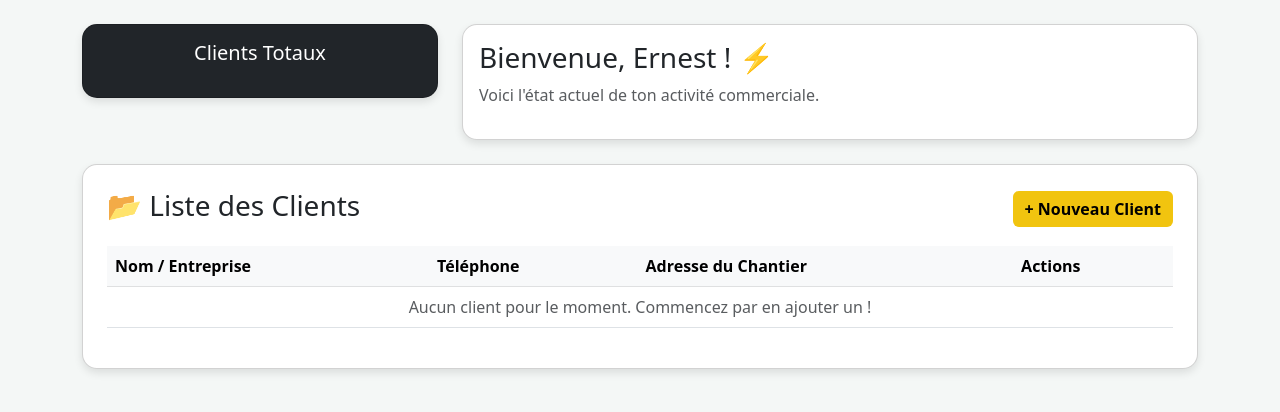
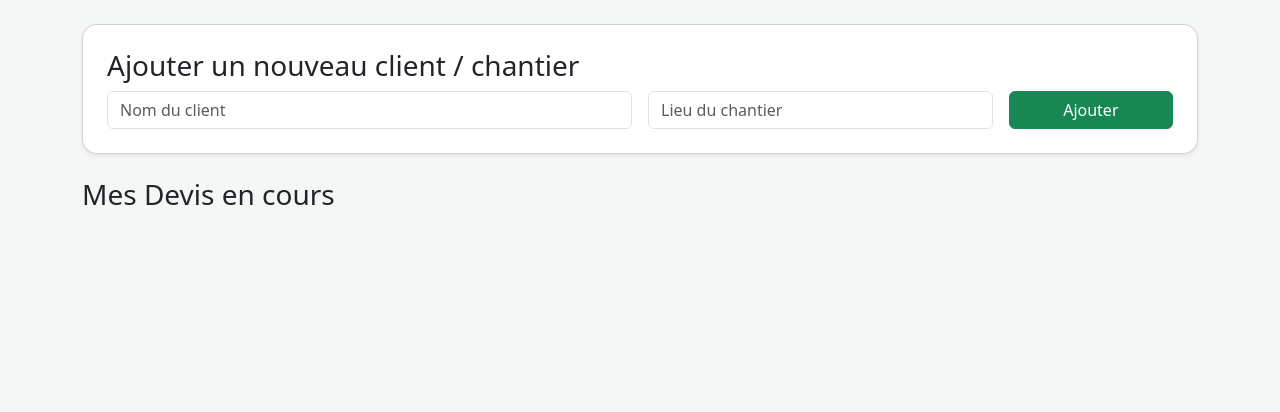
Before and after one commit to ernestcoulibaly721/ElecPro_Saas, a Flask app: template templates/index.html in a window 1280 px wide. Shown: the part 60-472 px from the top of the page. Run offline with Flask 3, Linux system fonts and the light colour scheme; the template is opened without the code that fills it, so the values that code supplies are empty; parts of the project's set-up code (start-up, migrations or seed data) failed here and were passed over.

Commit message:
Update index.html

```diff
--- a/templates/index.html
+++ b/templates/index.html
@@ -1,53 +1,33 @@
 {% extends "layout.html" %}
+{% block content %}
+<div class="card p-4 shadow-sm mb-4">
+    <h3>Ajouter un nouveau client / chantier</h3>
+    <form action="/ajouter_client" method="POST" class="row g-3">
+        <div class="col-md-6">
+            <input type="text" name="nom_complet" class="form-control" placeholder="Nom du client" required>
+        </div>
+        <div class="col-md-4">
+            <input type="text" name="adresse_chantier" class="form-control" placeholder="Lieu du chantier">
+        </div>
+        <div class="col-md-2">
+            <button type="submit" class="btn btn-success w-100">Ajouter</button>
+        </div>
+    </form>
+</div>
 
-{% block content %}
-<div class="row mb-4">
-    <div class="col-md-4">
-        <div class="card bg-dark text-white p-3 text-center">
-            <h5>Clients Totaux</h5>
-            <h2 class="text-warning">{{ total }}</h2>
+<h3>Mes Devis en cours</h3>
+<div class="list-group">
+    {% for client in clients %}
+    <div class="list-group-item d-flex justify-content-between align-items-center">
+        <div>
+            <h5 class="mb-0">{{ client.nom_complet }}</h5>
+            <small>{{ client.adresse_chantier }}</small>
+        </div>
+        <div>
+            <a href="/creer_devis/{{ client.id }}" class="btn btn-primary btn-sm">Gérer le devis</a>
+            <a href="/supprimer_client/{{ client.id }}" class="btn btn-danger btn-sm">Supprimer</a>
         </div>
     </div>
-    <div class="col-md-8">
-        <div class="card p-3">
-            <h3>Bienvenue, Ernest ! ⚡</h3>
-            <p class="text-muted">Voici l'état actuel de ton activité commerciale.</p>
-        </div>
-    </div>
-</div>
-
-<div class="card p-4">
-    <div class="d-flex justify-content-between align-items-center mb-3">
-        <h3>📂 Liste des Clients</h3>
-        <a href="/ajouter_client" class="btn btn-primary">+ Nouveau Client</a>
-    </div>
-
-    <table class="table table-hover">
-        <thead class="table-light">
-            <tr>
-                <th>Nom / Entreprise</th>
-                <th>Téléphone</th>
-                <th>Adresse du Chantier</th>
-                <th>Actions</th>
-            </tr>
-        </thead>
-        <tbody>
-            {% for client in clients %}
-            <tr>
-                <td><strong>{{ client.nom_complet }}</strong></td>
-                <td>{{ client.telephone }}</td>
-                <td>{{ client.adresse_chantier }}</td>
-                <td>
-                    <button class="btn btn-sm btn-outline-secondary">Détails</button>
-                    <button class="btn btn-sm btn-outline-warning">Créer Devis</button>
-                </td>
-            </tr>
-            {% else %}
-            <tr>
-                <td colspan="4" class="text-center text-muted">Aucun client pour le moment. Commencez par en ajouter un !</td>
-            </tr>
-            {% endfor %}
-        </tbody>
-    </table>
+    {% endfor %}
 </div>
 {% endblock %}
```
